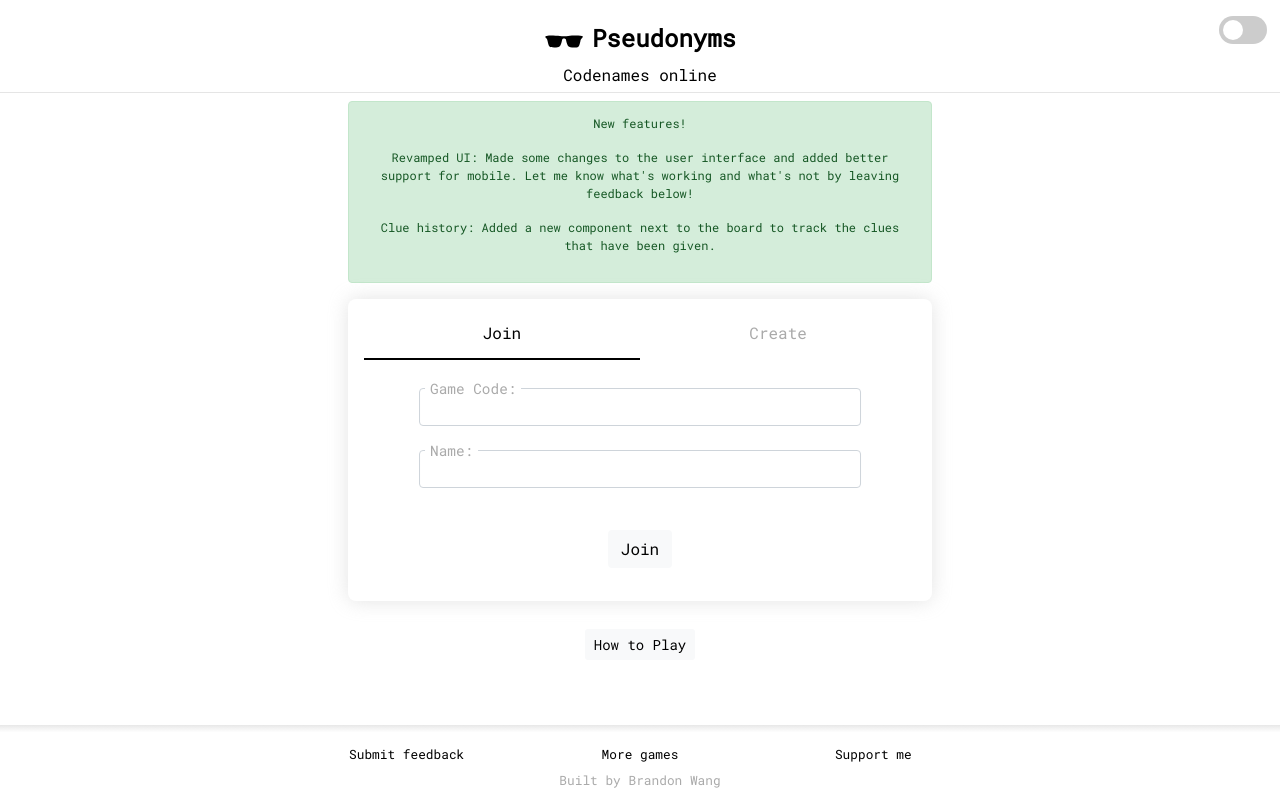
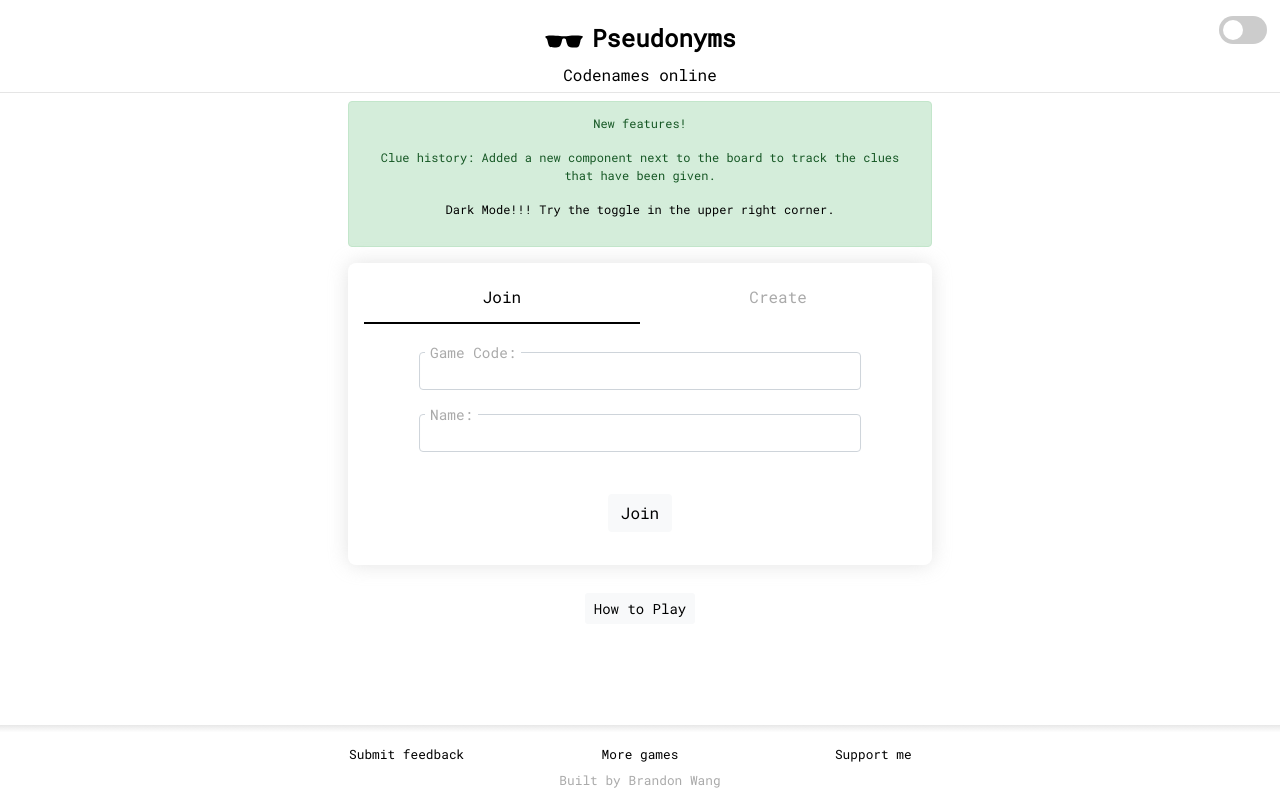
Before and after one commit to coconut750750/pseudonyms, a React (Create React App) app in the folder client/: page / in a window 1280 px wide. Built offline with nearby package versions, Linux system fonts and the light colour scheme.

Commit message:
add a strong border color css var

```diff
--- a/client/src/components/Tip/Tip.css
+++ b/client/src/components/Tip/Tip.css
@@ -17,7 +17,7 @@
 }
 
 .tipmodal {
-    border: 1px solid var(--border-color);
+    border: 1px solid var(--strong-border-color);
     position: absolute;
     padding: 4px;
     border-radius: 4px;
--- a/client/src/index.css
+++ b/client/src/index.css
@@ -9,6 +9,7 @@ body {
     --button-hover-color: #fefefe;
     --tile-color: #f8f8f8;
     --border-color: rgba(0, 0, 0, 0.1);
+    --strong-border-color: rgba(0, 0, 0, 0.2);
 }
 
 body.dark {
@@ -22,6 +23,7 @@ body.dark {
     --button-hover-color: #1c1c1c;
     --tile-color: #f8f8f844;
     --border-color: rgba(237, 237, 237, 0.1);
+    --strong-border-color: rgba(237, 237, 237, 0.2);
 }
 
 body {
--- a/client/src/views/Home.js
+++ b/client/src/views/Home.js
@@ -12,8 +12,8 @@ function Home(props) {
         <div className="col-md-6 text-center">
           <div className="alert alert-success updates" role="alert">
             <p>New features!</p>
-            <p>Revamped UI: Made some changes to the user interface and added better support for mobile. Let me know what's working and what's not by leaving feedback below!</p>
             <p>Clue history: Added a new component next to the board to track the clues that have been given. </p>
+            <p style={{color: 'black'}}>Dark Mode!!! Try the toggle in the upper right corner.</p>
           </div>
         </div>
         <div className="col-md-6 text-center">
```
